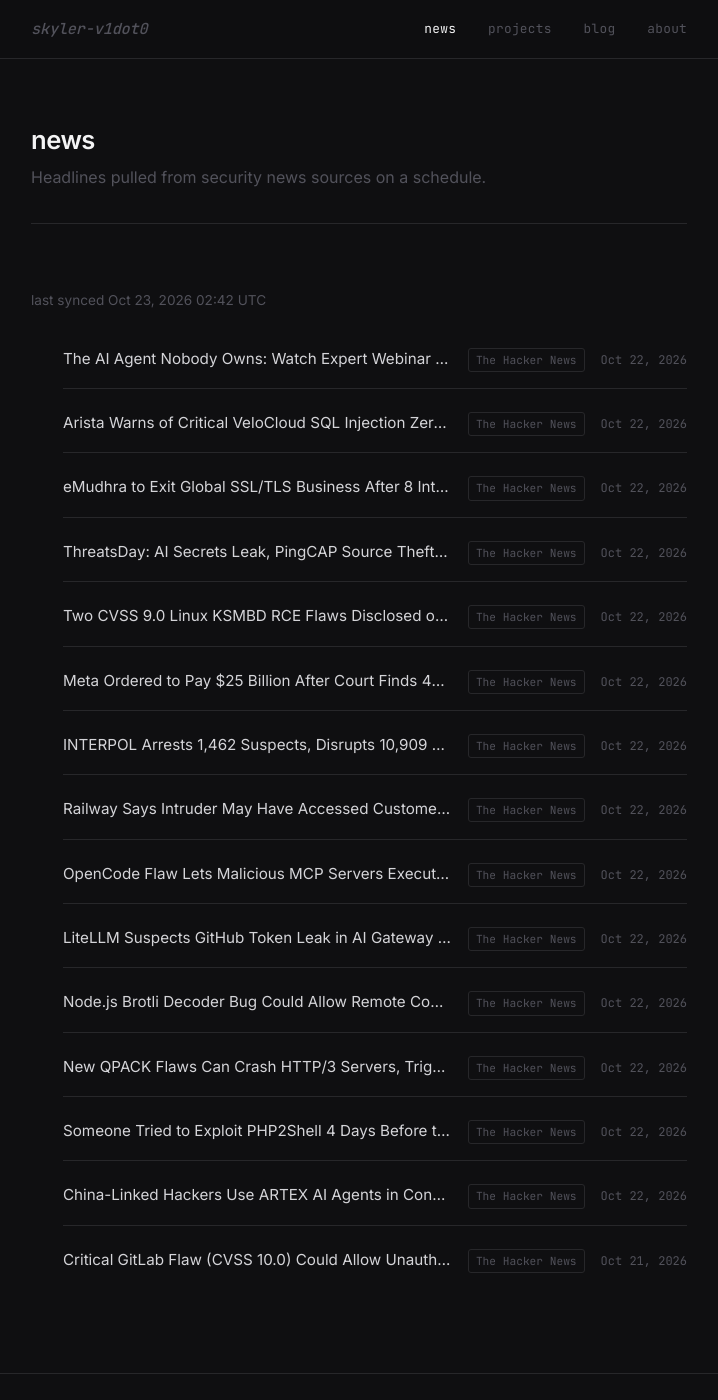
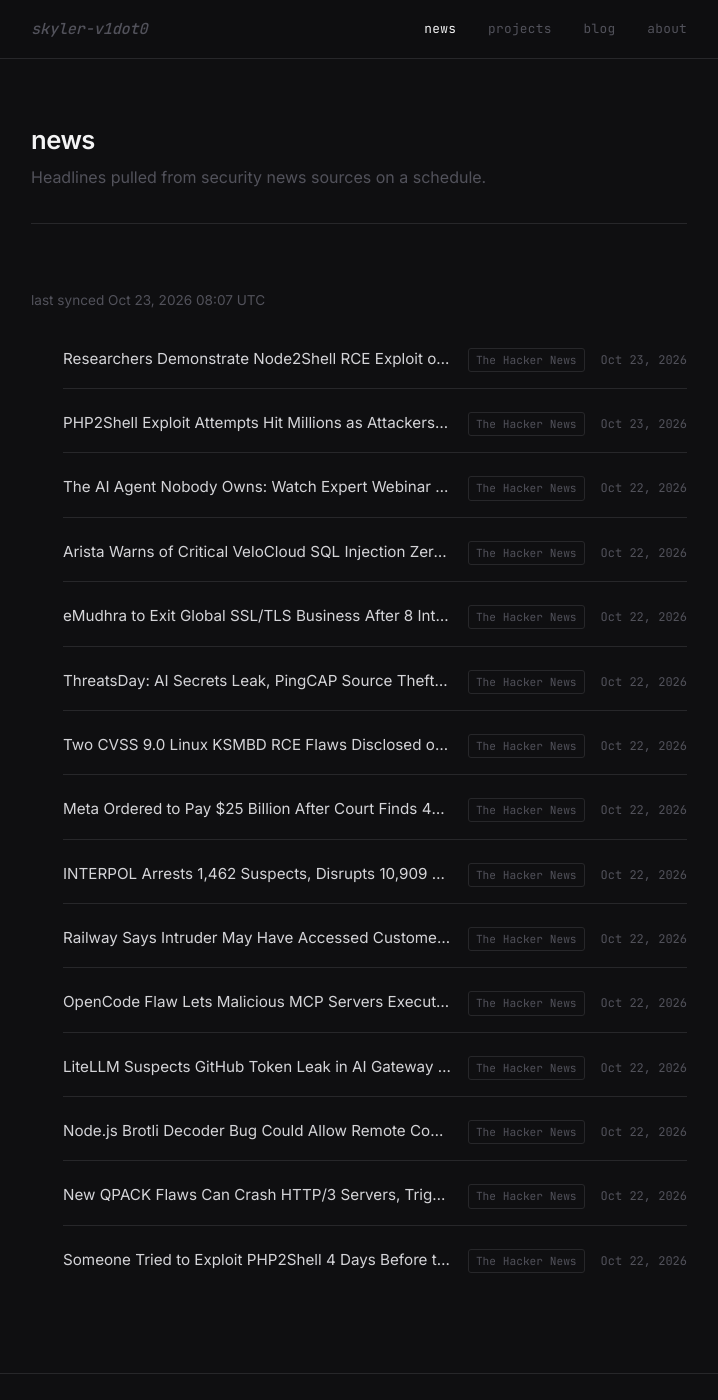
Before and after one commit to skyler-v1dot0/personal-site, a Jekyll site: the page built from news.html, in a window 1280 px wide and 1400 px high. Shown: the whole window, without its empty margins (281-999 px from the left). Built offline with Jekyll 4.4.1, drawn with Linux system fonts in a browser that asks for light colours.

Commit message:
chore: sync news feed [skip ci]

```diff
--- a/_data/news.yml
+++ b/_data/news.yml
@@ -1,6 +1,16 @@
 ---
-updated_at: '2026-10-23T02:42:12Z'
+updated_at: '2026-10-23T08:07:29Z'
 items:
+- title: Researchers Demonstrate Node2Shell RCE Exploit on Node.js Build Using Crafted
+    Brotli Data
+  url: https://thehackernews.com/2026/10/researchers-demonstrate-node2shell-rce.html
+  source: The Hacker News
+  published: '2026-10-23T07:50:01Z'
+- title: PHP2Shell Exploit Attempts Hit Millions as Attackers Try to Deploy Mirai
+    Malware
+  url: https://thehackernews.com/2026/10/php2shell-exploit-attempts-hit-millions.html
+  source: The Hacker News
+  published: '2026-10-23T07:40:45Z'
 - title: 'The AI Agent Nobody Owns: Watch Expert Webinar On Your Newest Insider Threat'
   url: https://thehackernews.com/2026/10/the-ai-agent-nobody-owns-watch-expert.html
   source: The Hacker News
@@ -63,12 +73,3 @@ items:
   url: https://thehackernews.com/2026/10/someone-tried-to-exploit-php2shell-4.html
   source: The Hacker News
   published: '2026-10-22T06:34:10Z'
-- title: China-Linked Hackers Use ARTEX AI Agents in ConnectWise Supply Chain Attack
-  url: https://thehackernews.com/2026/10/china-linked-hackers-use-artex-ai.html
-  source: The Hacker News
-  published: '2026-10-22T04:21:26Z'
-- title: Critical GitLab Flaw (CVSS 10.0) Could Allow Unauthenticated RCE Across 12
-    Years of Releases
-  url: https://thehackernews.com/2026/10/critical-gitlab-flaw-cvss-100-could.html
-  source: The Hacker News
-  published: '2026-10-21T18:57:34Z'
```
